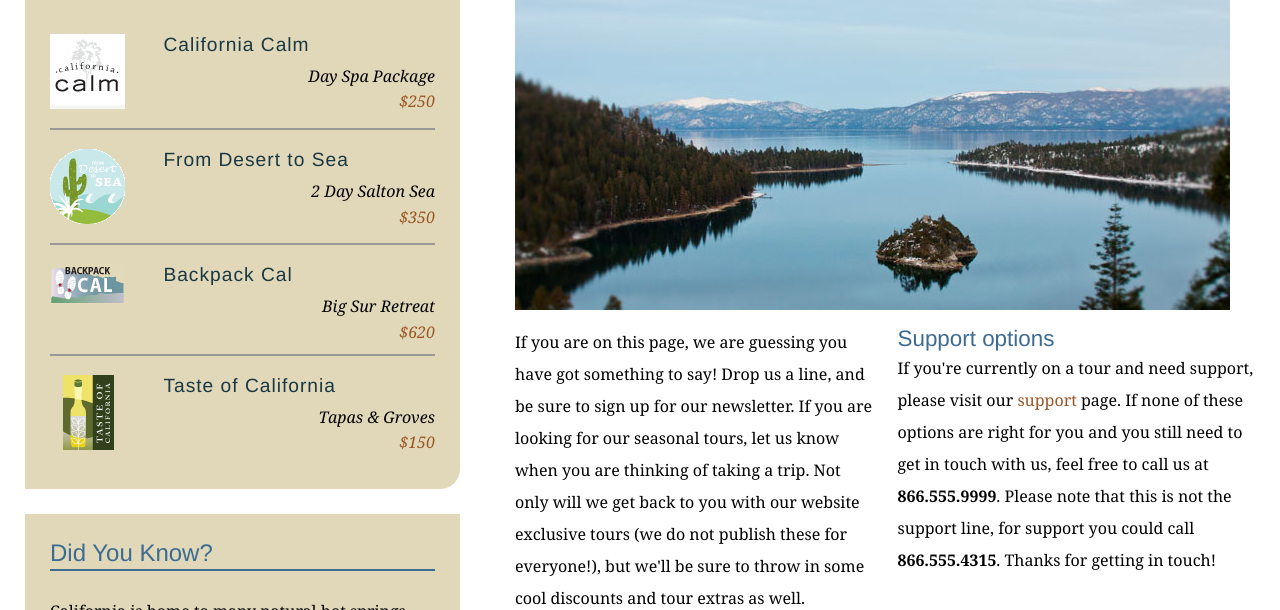
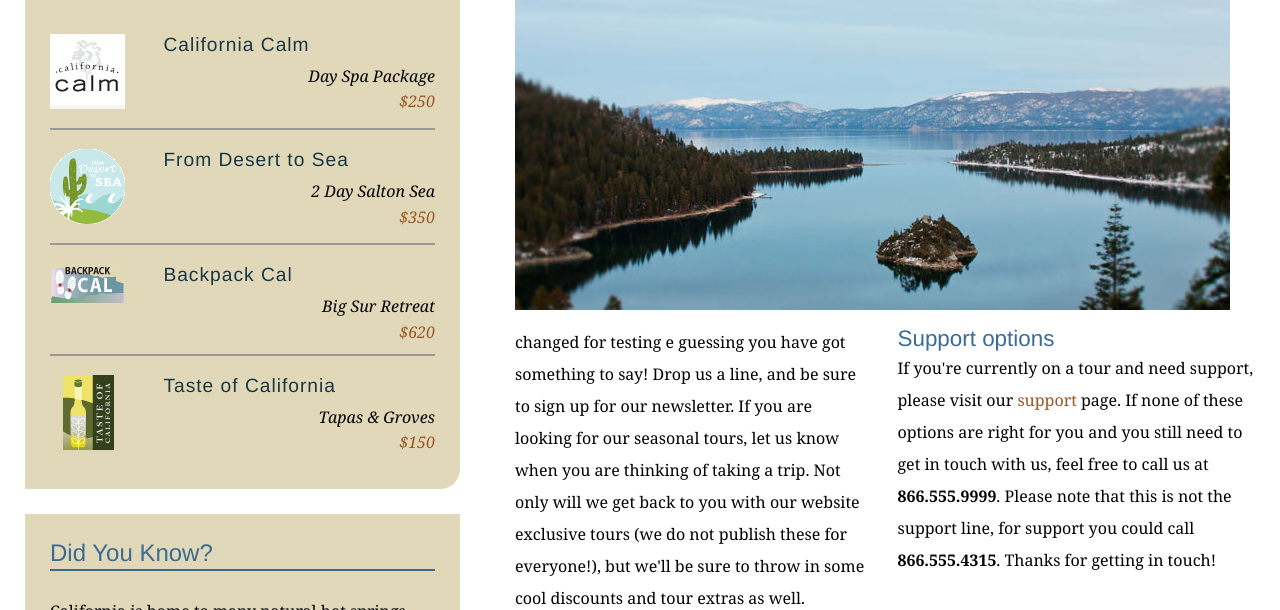
Before and after one commit to jpzepeda/firststeps, a plain HTML site: page contact.html in a window 1280 px wide. Shown: the part 342-952 px from the top of the page. Drawn offline with Linux system fonts and the light colour scheme.

Commit message:
modifiying contact

```diff
--- a/contact.html
+++ b/contact.html
@@ -68,7 +68,7 @@
           <h1>Get in touch</h1>
           <img src="assets/images/emerald_bay.jpg" alt="Beautiful Lake Tahoe" class="articleImage" />
           <div class="multiCol">
-            <p>If you are on this page, we are guessing you have got something to say! Drop us a line, and be sure to sign up for our newsletter. If you are looking for our seasonal tours,  let us know when you are thinking of taking a trip. Not only will we get back to you with our website exclusive tours (we do not publish these for everyone!), but we'll be sure to throw in some cool discounts and tour extras as well.</p>
+            <p>changed for testing e guessing you have got something to say! Drop us a line, and be sure to sign up for our newsletter. If you are looking for our seasonal tours,  let us know when you are thinking of taking a trip. Not only will we get back to you with our website exclusive tours (we do not publish these for everyone!), but we'll be sure to throw in some cool discounts and tour extras as well.</p>
 
             <h2>Support options</h2>
             <p>If you're currently on a tour and need support, please visit our <a href="support.html">support</a> page. If none of these options are right for you and you still need to get in touch with us, feel free to call us at<span class="phone"> <strong>866.555.9999</strong>. Please note that this is not the support line, for support you could call </span><strong>866.555.4315</strong>. Thanks for getting in touch!</p>
```
